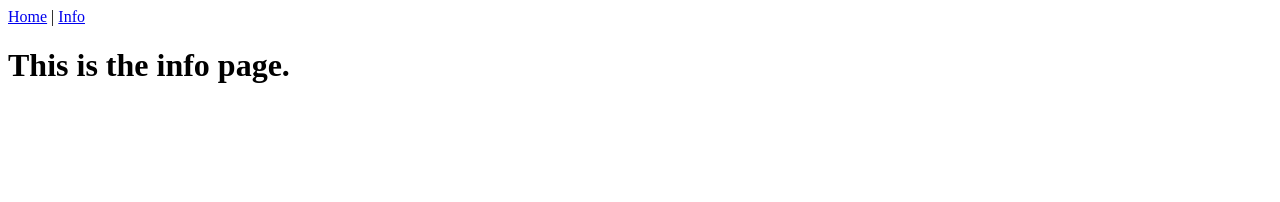
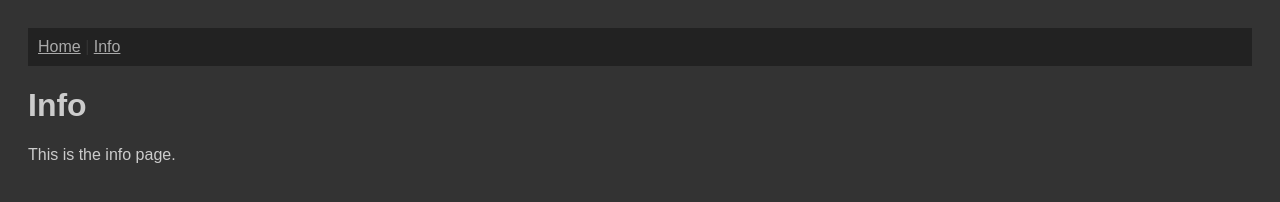
Before and after one commit to edwardtanguay/livecoding-ejs-node-express-site, a website: page public/info.html in a window 1280 px wide. Drawn offline with Linux system fonts and the light colour scheme.

Commit message:
site looks ok

```diff
--- a/public/css/main.css
+++ b/public/css/main.css
@@ -1,3 +1,16 @@
-body {
-	color: brown;
-}
+    body {
+    	background-color: #333;
+    	font-family: sans-serif;
+    	padding: 20px;
+    	color: #ccc;
+    }
+
+    nav {
+    	background-color: #222;
+    	padding: 10px;
+    	color: #333;
+    }
+
+    a {
+    	color: #aaa;
+    }
--- a/public/info.html
+++ b/public/info.html
@@ -7,12 +7,14 @@
 		  content="IE=edge">
 	<meta name="viewport"
 		  content="width=device-width, initial-scale=1.0">
+	<link rel="stylesheet" href="./css/main.css">
 	<title>Info</title>
 </head>
 
 <body>
 	<nav><a href="/">Home</a> | <a href="/info">Info</a></nav>
-	<h1>This is the info page.</h1>
+	<h1>Info</h1>
+	<p>This is the info page.</p>
 </body>
 
 </html>
```
Also changed, not shown: public/index.html (+3 -3 lines).
